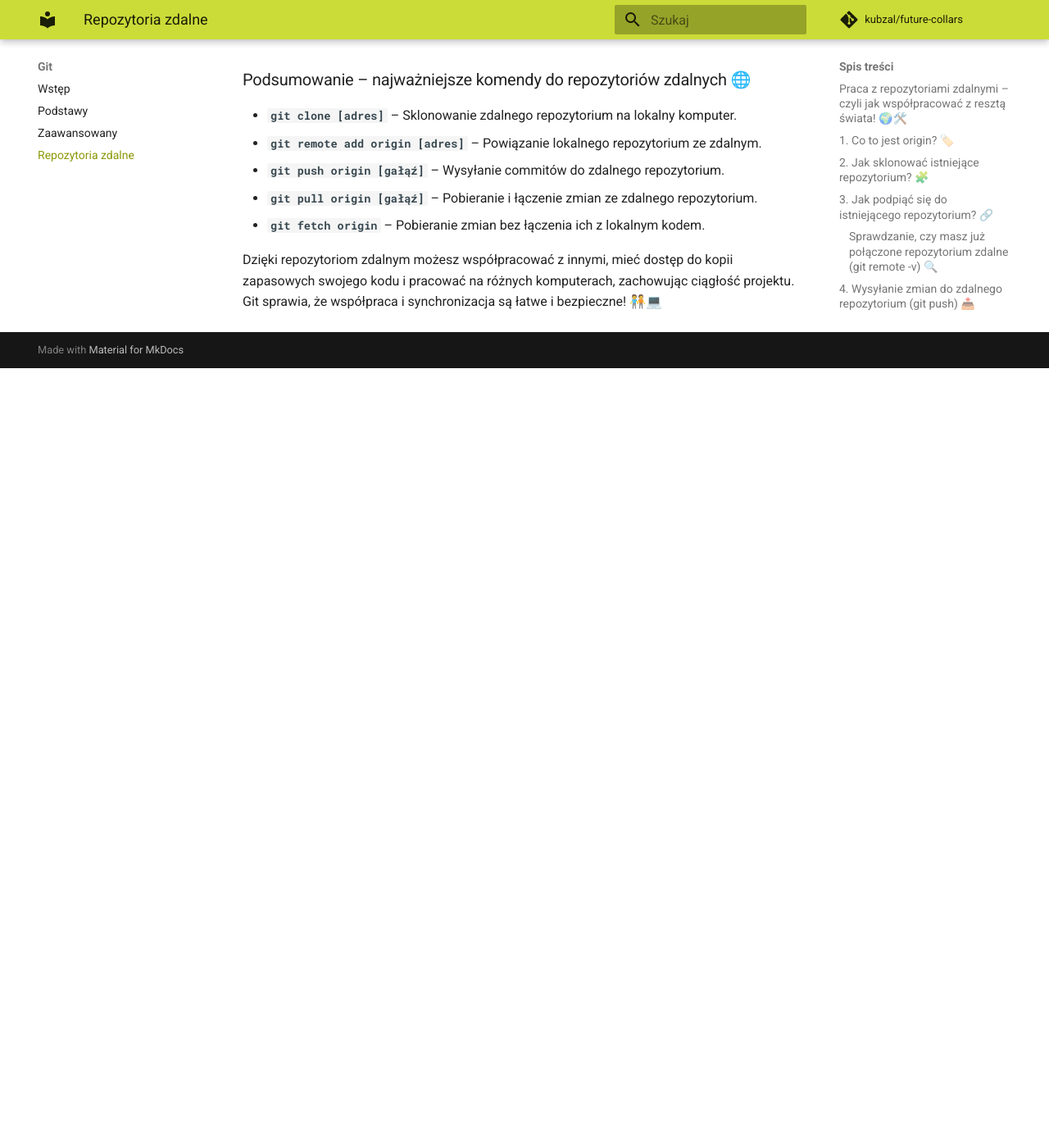
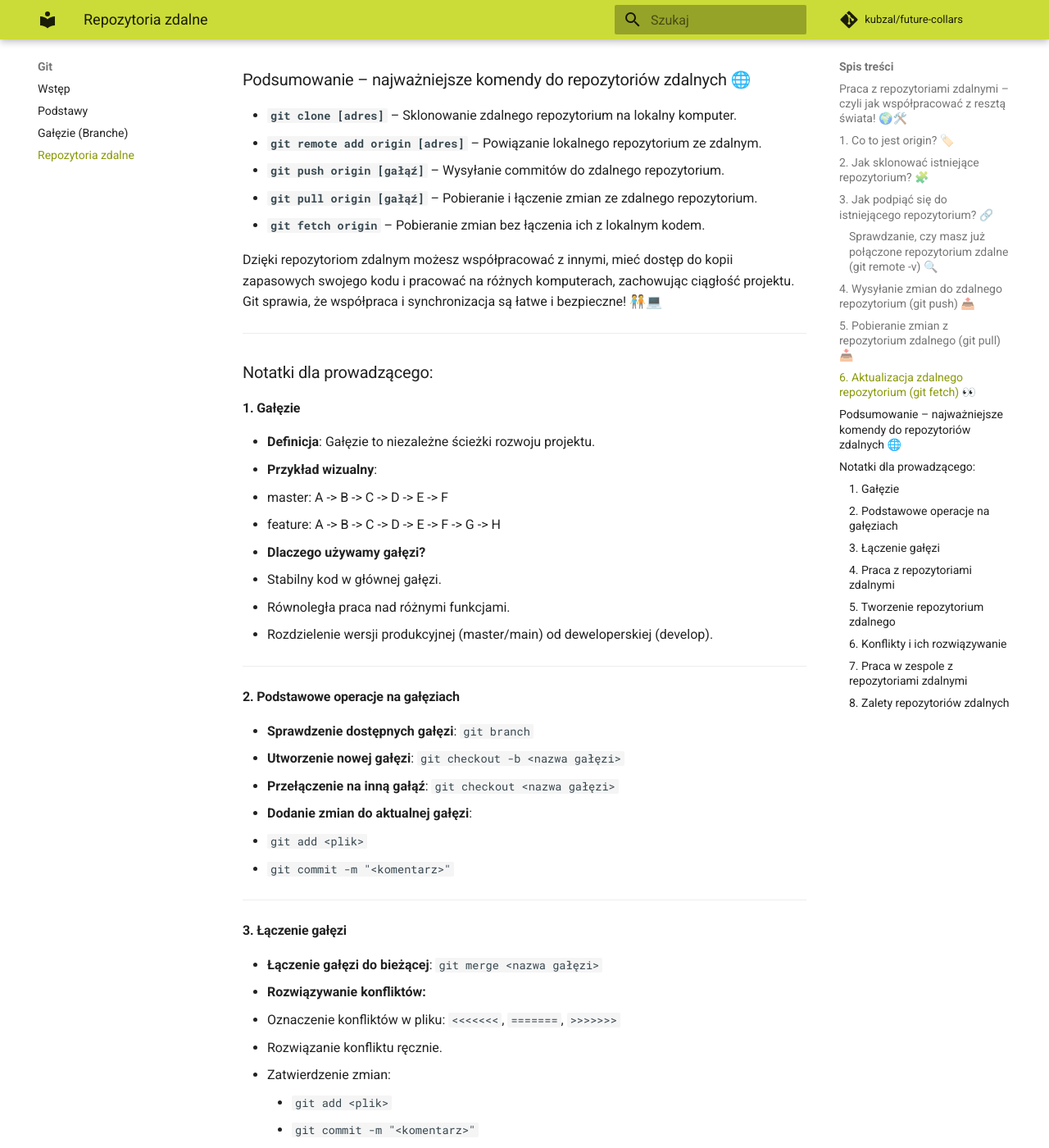
Before and after one commit to kubzal/future-collars, an MkDocs documentation site: the page built from docs/git/03_zdalne.md, in a window 1280 px wide and 1400 px high, scrolled down 2419 px. Shown: the whole window at 82% size. Built offline with MkDocs 1.6.1 and Material for MkDocs 9.7.7, drawn with Linux system fonts in a browser that asks for light colours; comment, search, counter and statistics services are not loaded; before the commit the page ends 2868 px from its top, so only the background shows below that; some of the changed text lies outside the part shown.

Commit message:
update lekcji git - repo zdalne

```diff
--- a/docs/git/02_zaawansowany.md
+++ b/docs/git/02_zaawansowany.md
@@ -1,4 +1,4 @@
-# Zaawansowany
+# Gałęzie (Branche)
 ### Git – Tryb zaawansowany: Tajne Triki Superbohatera! 🦸‍♂️💻
 
 Skoro już znasz podstawy Gita, czas na bardziej zaawansowane sztuczki! Git to nie tylko zapis zmian, to prawdziwe narzędzie ninja, które pozwala Ci bezpiecznie eksperymentować, resetować, a nawet cofać czas (no, przynajmniej w kodzie). Oto kilka trików, które wyniosą Cię na wyższy poziom! 🚀
--- a/docs/git/03_zdalne.md
+++ b/docs/git/03_zdalne.md
@@ -85,3 +85,91 @@
 - **`git fetch origin`** – Pobieranie zmian bez łączenia ich z lokalnym kodem.
 
 Dzięki repozytoriom zdalnym możesz współpracować z innymi, mieć dostęp do kopii zapasowych swojego kodu i pracować na różnych komputerach, zachowując ciągłość projektu. Git sprawia, że współpraca i synchronizacja są łatwe i bezpieczne! 🧑‍🤝‍🧑💻
+
+---
+
+### Notatki dla prowadzącego:
+
+#### **1. Gałęzie**
+- **Definicja**: Gałęzie to niezależne ścieżki rozwoju projektu.
+- **Przykład wizualny**:
+  - master: A -> B -> C -> D -> E -> F
+  - feature: A -> B -> C -> D -> E -> F -> G -> H
+- **Dlaczego używamy gałęzi?**
+  - Stabilny kod w głównej gałęzi.
+  - Równoległa praca nad różnymi funkcjami.
+  - Rozdzielenie wersji produkcyjnej (master/main) od deweloperskiej (develop).
+
+---
+
+#### **2. Podstawowe operacje na gałęziach**
+- **Sprawdzenie dostępnych gałęzi**: `git branch`
+- **Utworzenie nowej gałęzi**: `git checkout -b <nazwa gałęzi>`
+- **Przełączenie na inną gałąź**: `git checkout <nazwa gałęzi>`
+- **Dodanie zmian do aktualnej gałęzi**:
+  - `git add <plik>`
+  - `git commit -m "<komentarz>"`
+
+---
+
+#### **3. Łączenie gałęzi**
+- **Łączenie gałęzi do bieżącej**: `git merge <nazwa gałęzi>`
+- **Rozwiązywanie konfliktów:**
+  - Oznaczenie konfliktów w pliku: `<<<<<<<`, `=======`, `>>>>>>>`
+  - Rozwiązanie konfliktu ręcznie.
+  - Zatwierdzenie zmian:
+    - `git add <plik>`
+    - `git commit -m "<komentarz>"`
+
+---
+
+#### **4. Praca z repozytoriami zdalnymi**
+- **Dodanie repozytorium zdalnego**: `git remote add origin <url>`
+- **Kluczowe komendy:**
+  - `git fetch` – pobieranie zmian z serwera bez ich scalania.
+  - `git pull` – pobieranie i automatyczne scalanie zmian.
+  - `git push <repozytorium> <gałąź>` – wysyłanie zmian na serwer.
+- **Sprawdzenie gałęzi zdalnych**: `git branch -a`
+
+---
+
+#### **5. Tworzenie repozytorium zdalnego**
+- **Nowe repozytorium lokalne + zdalne**:
+  - `git clone <url repozytorium>`
+- **Istniejące repozytorium lokalne + zdalne**:
+  - `git remote add origin <url>`
+  - `git push -u origin <gałąź>` – pierwszy push z ustawieniem domyślnego repozytorium.
+
+---
+
+#### **6. Konflikty i ich rozwiązywanie**
+- **Scenariusz konfliktu**:
+  - Ten sam plik zmodyfikowany w dwóch gałęziach.
+  - Próba merge generuje konflikt.
+- **Rozwiązanie konfliktu:**
+  - Otwórz plik.
+  - Usuń oznaczenia `<<<<<<<`, `=======`, `>>>>>>>`.
+  - Wybierz właściwą treść lub połącz zmiany.
+  - Zatwierdź zmiany: `git add <plik>`, `git commit`.
+
+---
+
+#### **7. Praca w zespole z repozytoriami zdalnymi**
+- **Codzienne praktyki:**
+  - Regularne push do repozytorium zdalnego.
+  - Fetch/pull na początku dnia pracy.
+- **Najwięksi dostawcy repozytoriów:**
+  - GitHub.
+  - GitLab.
+  - Bitbucket.
+
+---
+
+#### **8. Zalety repozytoriów zdalnych**
+- Bezpieczeństwo – kopia na serwerze.
+- Współpraca – ułatwia dzielenie się kodem.
+- Narzędzia dodatkowe – pull requesty, komentarze, integracja z bugtrackerami.
+
+---
+
+To lista punktów kluczowych do omówienia. Pozwala na płynne prowadzenie lekcji, koncentrując się na praktycznych aspektach pracy z gałęziami i repozytoriami zdalnymi.
```
Also changed, not shown: docs/git/01_podstawy.md (+1 -1 lines).
